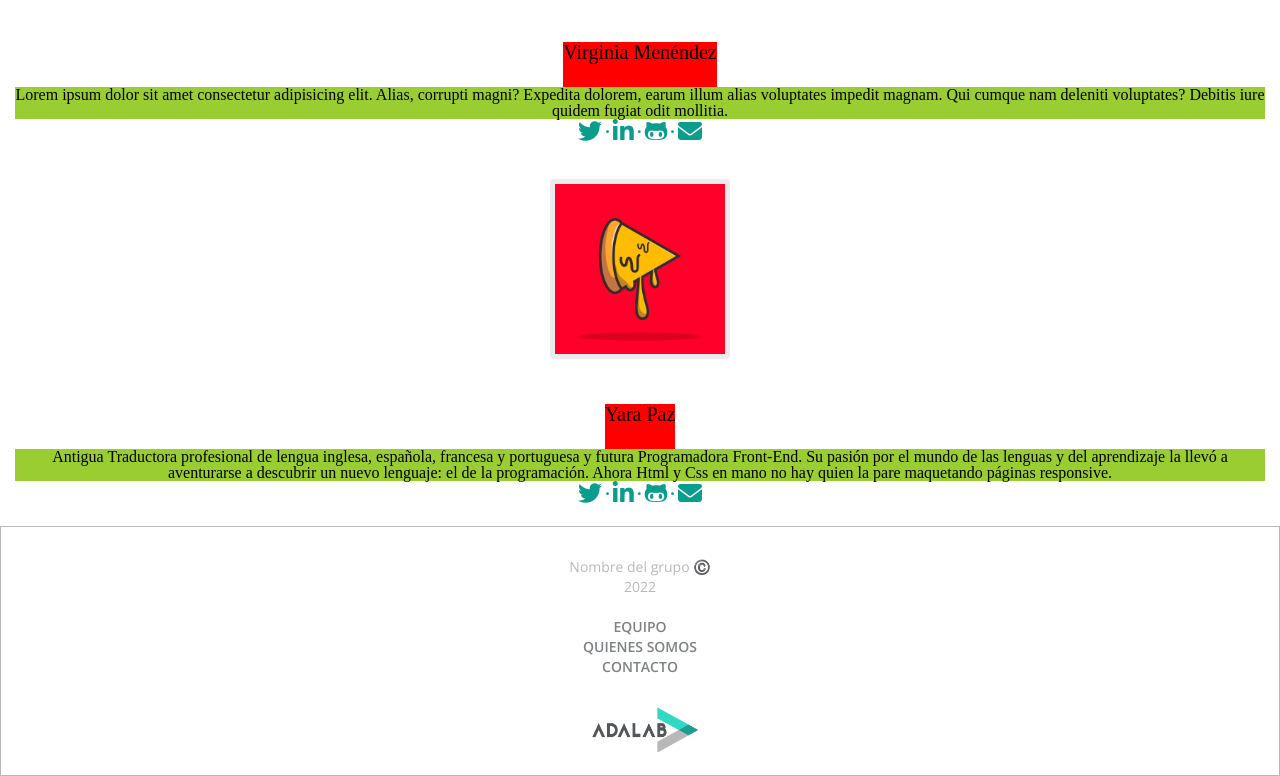
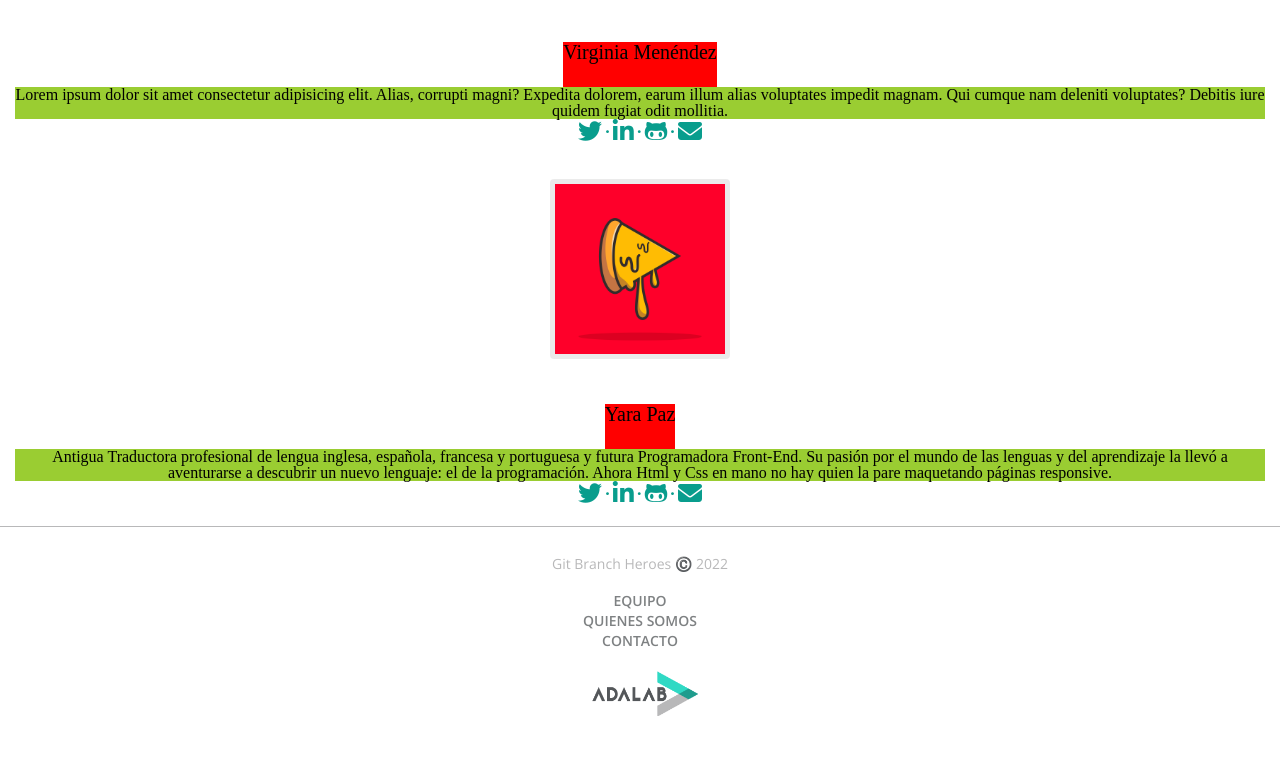
Before and after one commit to Adalab/project-promo-r-module-1-team-7, a plain HTML site: page index.html in a window 1280 px wide. Shown: the part 2450-3226 px from the top of the page. Drawn offline with nearby package versions, Linux system fonts and the light colour scheme.

Commit message:
footer ya revisado

```diff
--- a/index.html
+++ b/index.html
@@ -276,18 +276,16 @@
       </section>
     </main>
     <footer class="footer">
-      <div>
-        <p class="copyright">Nombre del grupo ©️ 2022</p>
-      </div>
-      <nav class="nav-footer">
-        <ul>
-          <li><a class="link" href="index.html#equipo">equipo</a></li>
-          <li><a class="link" href="index.html#quienes-somos">quienes somos</a></li>
-          <li><a class="link" href="form.html#contacto">contacto</a></li>
+        <p class="copyright">Git branch heroes ©️ 2022</p>
+      <nav>
+        <ul class="nav-footer">
+          <li><a class="link-footer" href="index.html#equipo">equipo</a></li>
+          <li><a class="link-footer" href="index.html#quienes-somos">quienes somos</a></li>
+          <li><a class="link-footer" href="form.html#contacto">contacto</a></li>
         </ul>
       </nav>
-      <div>
-        <img class="logo-adalab" src="images/logo-adalab.png" alt="logo adalab"/>
+      <div class="logo-adalab">
+        <img class="logo-adalab-img" src="images/logo-adalab.png" alt="logo adalab"/>
       </div>
     </footer>
   </body>
--- a/styles/main.css
+++ b/styles/main.css
@@ -196,45 +196,47 @@ html {
 
 .footer{
   width: 100%;
-  height: 250px /*34.62603878116344vh*/;
-  padding: 30px 74px 45px /*4.335260115606936vh 11.821086261980831vw 6.502890173410405vh*/;
-  border: solid 1px var(--cool-grey);
+  padding-top: 30px;
+  padding-bottom: 45px;
+  border-top: solid 1px var(--cool-grey);
   display: flex;
   flex-direction: column;
   align-items: center;
   justify-content: space-around;
+  gap: 20px 30px;
 }
 .copyright {
-  width: 172px;
-  height: 20px;
-  margin: 0 0 20px /*2.8901734104046244vh*/;
+  padding: 0px 40px;
   text-align: center;
   color: var(--cool-grey);
-  font-size: 14px;
+  font-size: 1.4rem;
   font-family: var(--font-familyOpenSans);
-  line-height: 1.43;
+  text-transform: capitalize;
 }
 .nav-footer {
-  width: 114px /*18.210862619808307vw*/;
-  height: 60px /*8.670520231213873vh*/;
-  margin: 20px 29px 30px /*2.770083102493075vh 1.8880208333333333vw 4.1551246537396125vh*/ ;
+  padding-bottom: 30px;
+  padding: 0px 103px;
   font-family: var(--font-familyOpenSans);
-  font-size: 14px;
+  font-size: 1.4rem;
   font-weight: 600;
   line-height: 1.43;
   opacity: 0.75;
 }
-.link {
+.link-footer {
   display: flex;
   justify-content: center;
   color: var(--gunmetal);
   text-decoration: none;
   text-transform: uppercase;
 }
-.link :hover{
-  color: blue
+.link-footer:hover{
+  color: var(--blue-green)
 }
 .logo-adalab{
   width: 115.9px;
   height: 45px;
 }
+.logo-adalab-img{
+  width: 100%;
+  height: 100%;
+}
```
